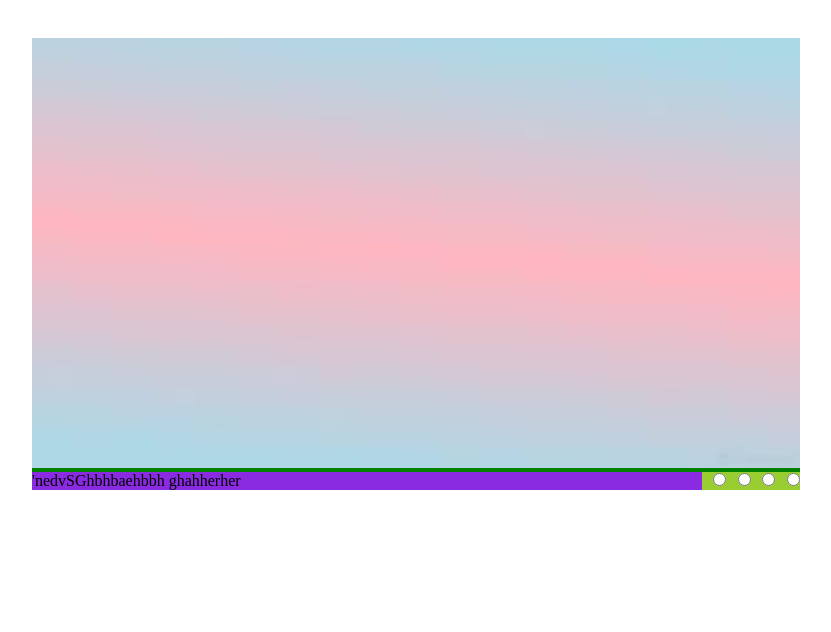
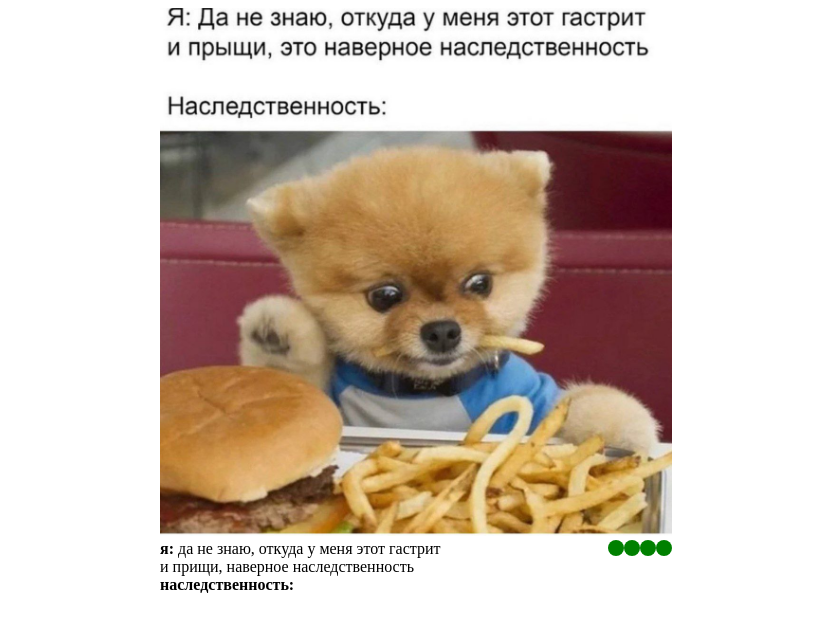
Before and after one commit to OlgaGre/cssMemSlider, a plain HTML site: page cssMemSlider/index.html in a window 1280 px wide. Shown: the whole page, without its empty margins (224-1055 px from the left). Drawn offline with Linux system fonts and the light colour scheme.

Commit message:
feat: mems and slider LANG=en_EN date +'(%a, %b %d, %Y %r)'

```diff
--- a/cssMemSlider/index.html
+++ b/cssMemSlider/index.html
@@ -11,21 +11,28 @@
 
 <body>
     <div class="wrapper">
+        <input type="radio" name="slider-num" value="slide1" id="radio1" checked>
+        <input type="radio" name="slider-num" value="slide2" id="radio2">
+        <input type="radio" name="slider-num" value="slide3" id="radio3">
+        <input type="radio" name="slider-num" value="slide4" id="radio4">
         <div class="slider">
-            <div class="slides slide1"><img src="./img/images.jpg" alt=""></div>
-            <!-- <div class="slides slide2"><img src="./img/images.png" alt=""></div> -->
-            <div class="slides slide3"></div>
-            <div class="slides slide4"></div>
+            <div class="slides slide1" id="slide1"><img src="./img/photo_2022-05-14_17-34-23.jpg" alt=""></div>
+            <div class="slides slide2" id="slide2"><img src="./img/photo_2022-05-14_17-34-38.jpg" alt=""></div>
+            <div class="slides slide3" id="slide3"><img src="./img/photo_2022-05-14_17-34-54.jpg" alt=""></div>
+            <div class="slides slide4" id="slide4"><img src="./img/photo_2022-05-14_17-35-07.jpg" alt=""></div>
 
         </div>
         <div class="text-in-mem">
-            'nedvSGhbhbaehbbh ghahherher
+            <div class="text text1"><b>я:</b> да не знаю, откуда у меня этот гастрит и прищи, наверное наследственность <br><b> наследственность:</b></div>
+            <div class="text text2"><b> диетолог: </b>перед сном обманите желудок яблоком и ложитесь спать <br><b> желудок:</b> ок, размялись, разогревай котлетки, кого мы обманываем?</div>
+            <div class="text text3"><b> лучшая подруга:</b> *пишет что сейчас такое расскажет... и записывает мне 10 длинных голосовух* <br><b> я: </b> что там, что там. мне уже не терпится послушать...</div>
+            <div class="text text4"><b>девочка:</b> смотрит прогноз погодыв интернете <br><b>женщина:</b> суставы ломит, будет дождь</div>
         </div>
         <div class="controls">
-            <label class="label1 label"><input type="radio" name="slider-num" value="slide1"></label>
-            <label class="label2  label"><input type="radio" name="slider-num" value="slide2"></label>
-            <label class="label3  label"><input type="radio" name="slider-num" value="slide3"></label>
-            <label class="label4  label"><input type="radio" name="slider-num" value="slide4"></label>
+            <label for="radio1"></label>
+            <label for="radio2"></label>
+            <label for="radio3"></label>
+            <label for="radio4"></label>
 
         </div>
     </div>
--- a/cssMemSlider/style.css
+++ b/cssMemSlider/style.css
@@ -10,50 +10,84 @@
                 padding: 0;
                 box-sizing: border-box;
             }
+            input {
+                display: none;
+            }
             img {
                 width: 100%;
-        margin: 0 auto;
             }
             .wrapper {
-        width: 60%;
-        margin: 3% auto 0;
-        background-color: red;
+                width: 40%;
+                height: auto;
+                /* background-color: red; */
+                margin: 0.5rem auto;
                 display: grid;
-        grid-template-areas: "A A A A A A A A A A A" "B B B B B B B B B B C" "B B B B B B B B B B C";
+                grid-template-areas: "A A A A A" "B B . . C";
+            }
+            /* .slide1 {
+                background-position: bottom;
+                background-repeat: no-repeat;
+                background-size: cover;
+                background-image: url(./img/photo_2022-05-14_17-34-23.jpg);
+            }
+            .slide2 {
+                background-position: bottom;
+                background-repeat: no-repeat;
+                background-size: contain;
+                background-image: url(./img/photo_2022-05-14_17-34-38.jpg);
+            }
+            .slide3 {
+                background-position: bottom;
+                background-repeat: no-repeat;
+                background-size: contain;
+                background-image: url(./img/photo_2022-05-14_17-34-54.jpg);
+            }
+            .slide4 {
+                background-position: bottom;
+                background-repeat: no-repeat;
+                background-size: contain;
+                background-image: url(./img/photo_2022-05-14_17-35-07.jpg);
+            } */
+            label {
+                background-color: green;
+                border-radius: 100%;
+                cursor: pointer;
+                width: 1rem;
+                height: 1rem;
+            }
+            .slides {
+                display: none;
             }
             .slider {
-        background-color: green;
+                width: 100%;
+                /* height: 41rem; */
                 grid-area: A;
             }
             .text-in-mem {
-        background-color: blueviolet;
                 grid-area: B;
             }
             .controls {
-        background-color: yellowgreen;
                 grid-area: C;
                 display: grid;
+                grid-template-columns: repeat(4, 1fr);
                 justify-items: end;
-        grid-template-areas: "D E F G";
             }
-    /* .label {
-        width: 4rem;
-    } */
-    .label1 {
-        grid-area: G;
+            #radio1:checked~.slider>.slide1,
+            #radio2:checked~.slider>.slide2,
+            #radio3:checked~.slider>.slide3,
+            #radio4:checked~.slider>.slide4 {
+                display: block;
+                width: 100%;
+                /* height: 40rem; */
             }
-    .label2 {
-        grid-area: D;
+            .text {
+                display: none;
             }
-    .label3 {
-        grid-area: E;
+            #radio1:checked~.text-in-mem>.text1,
+            #radio2:checked~.text-in-mem>.text2,
+            #radio3:checked~.text-in-mem>.text3,
+            #radio4:checked~.text-in-mem>.text4 {
+                display: block;
+                width: 100%;
             }
-    .label4 {
-        grid-area: F;
         }
-    /* .slider {
-        background-color: black;
-        width: 50%;
-        margin: 0 auto;
-    } */
-}
```
Also changed, not shown: cssMemSlider/img/images.jpg (deleted), cssMemSlider/img/images.png (deleted), cssMemSlider/img/photo_2022-05-14_17-34-23.jpg (added), cssMemSlider/img/photo_2022-05-14_17-34-38.jpg (added), cssMemSlider/img/photo_2022-05-14_17-34-54.jpg (added), cssMemSlider/img/photo_2022-05-14_17-35-07.jpg (added), cssMemSlider/img/Без названия (1).jpg (deleted), cssMemSlider/img/Без названия (2).jpg (deleted), cssMemSlider/img/Без названия.jpg (deleted). Lines whose indentation alone changed are shown as unchanged.
